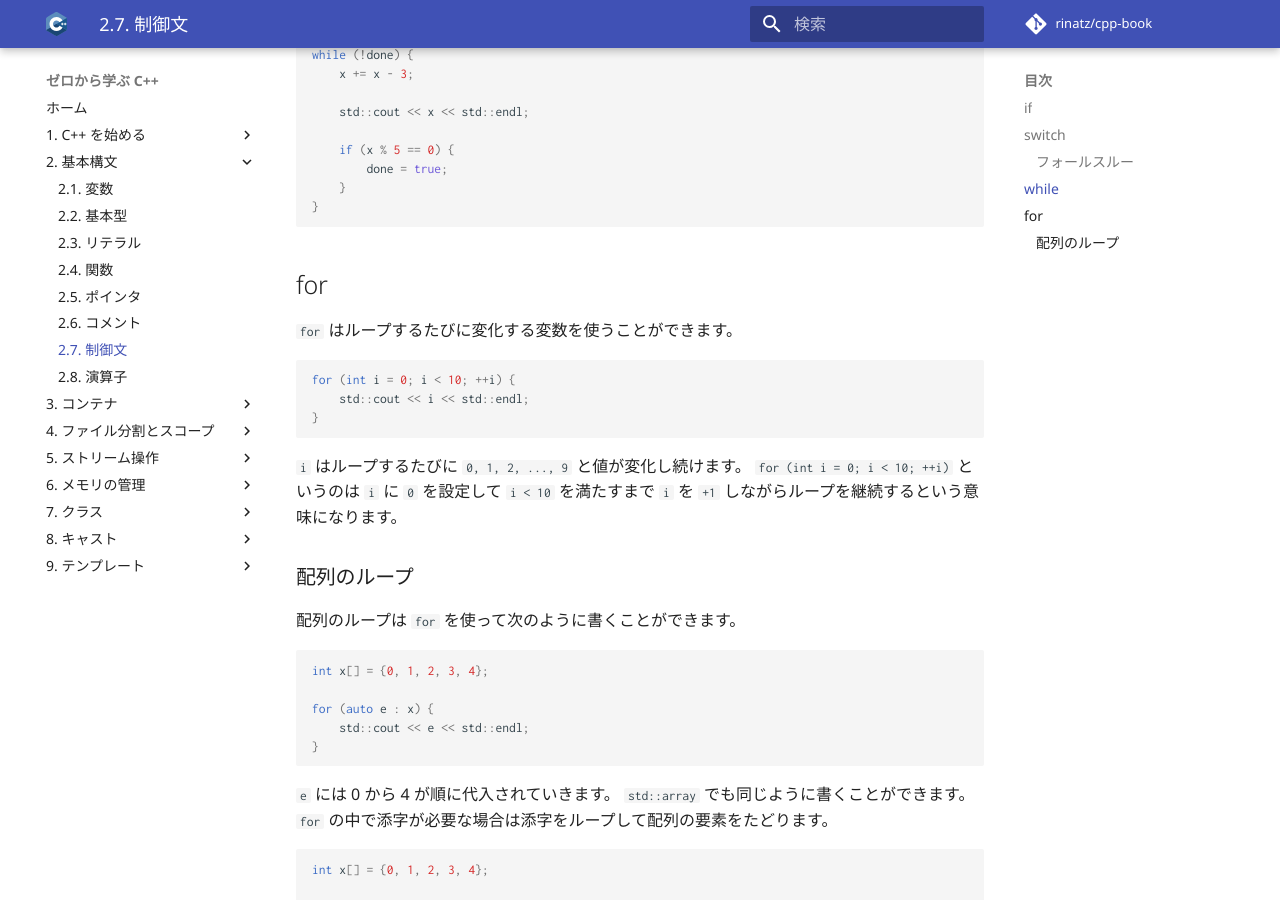
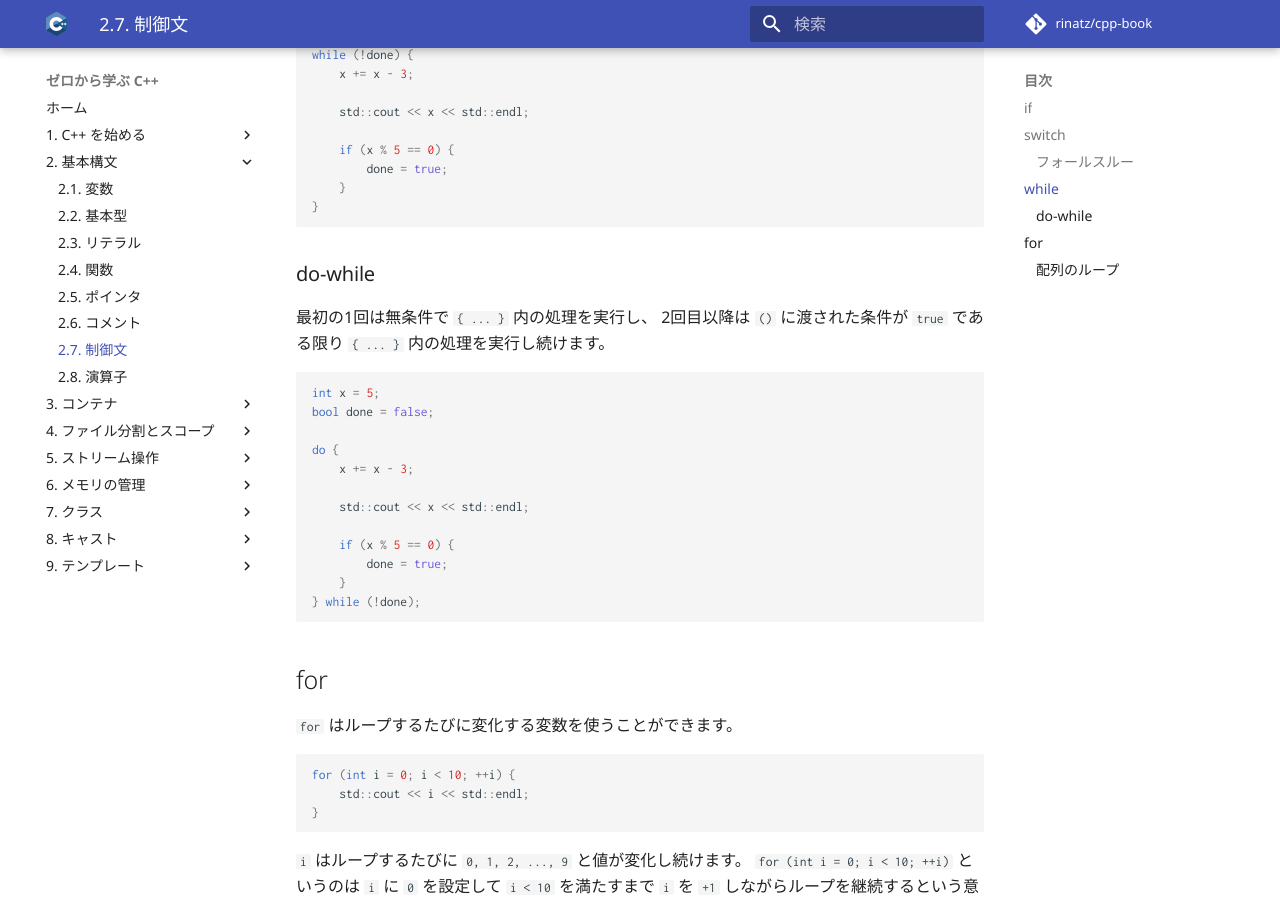
Before and after one commit to rinatz/cpp-book, an MkDocs documentation site: the page built from docs/ch02-07-control-flow.md, in a window 1280 px wide and 900 px high, scrolled down 2398 px. Built offline with MkDocs 1.6.1 and Material for MkDocs 9.7.7, drawn with Linux system fonts in a browser that asks for light colours; comment, search, counter and statistics services are not loaded.

Commit message:
Add do-while

````diff
--- a/docs/ch02-07-control-flow.md
+++ b/docs/ch02-07-control-flow.md
@@ -130,6 +130,27 @@ while (!done) {
 }
 ```
 
+### do-while
+
+最初の1回は無条件で `{ ... }` 内の処理を実行し、
+2回目以降は `()` に渡された条件が `true` である限り
+`{ ... }` 内の処理を実行し続けます。
+
+```cpp
+int x = 5;
+bool done = false;
+
+do {
+    x += x - 3;
+
+    std::cout << x << std::endl;
+
+    if (x % 5 == 0) {
+        done = true;
+    }
+} while (!done);
+```
+
 ## for
 
 `for` はループするたびに変化する変数を使うことができます。
````
